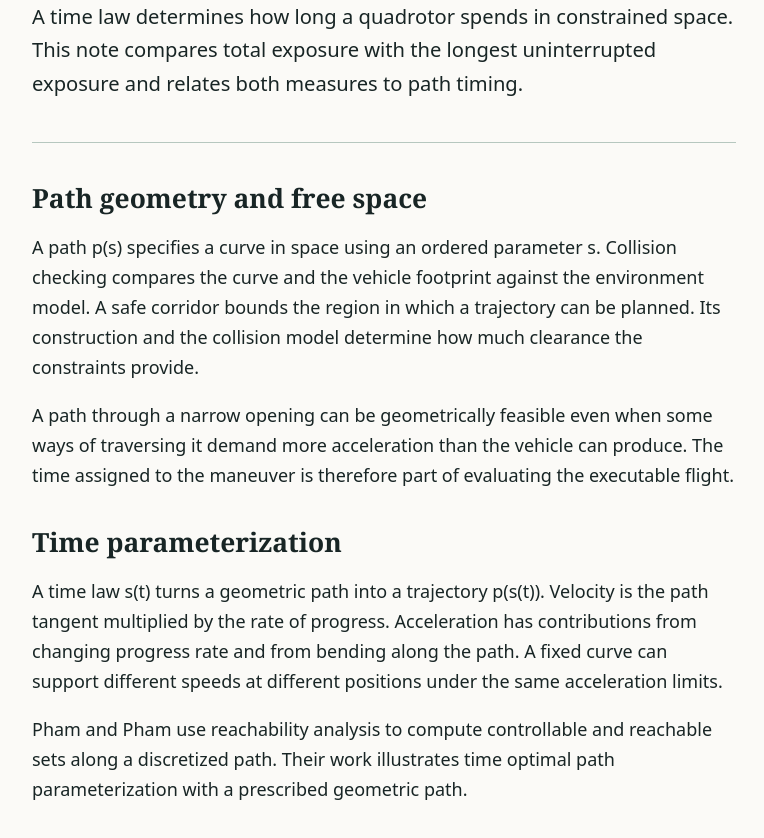
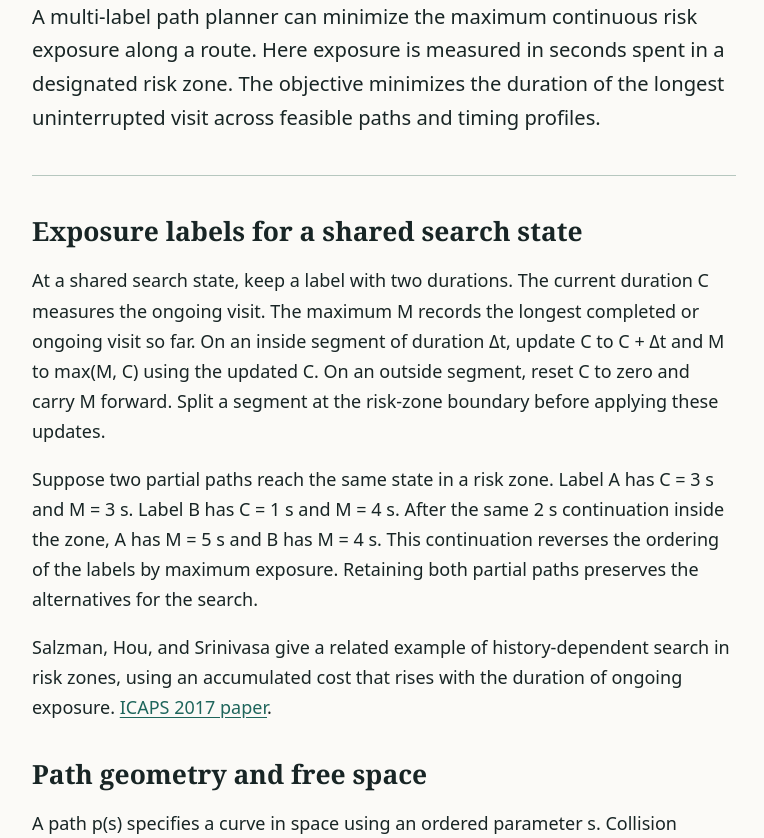
Before and after one commit to 17622336232/path-planning-maximum-continuous-risk-exposure-multi-label, a plain HTML site: page docs/index.html in a window 1280 px wide. Shown: the part 388-1226 px from the top of the page, without its empty margins (256-1020 px from the left). Drawn offline with Linux system fonts and the light colour scheme.

Commit message:
Align the project page with its multi-label planning topic

```diff
--- a/docs/index.html
+++ b/docs/index.html
@@ -4,8 +4,8 @@
 <meta charset="utf-8">
 <meta name="robots" content="index,follow">
 <meta name="viewport" content="width=device-width, initial-scale=1">
-<title>Quadrotor Path Timing and Continuous Risk Exposure</title>
-<meta name="description" content="How quadrotor path timing affects total and continuous risk exposure in robot path planning, with a timing example and references to published research.">
+<title>Multi-Label Path Planning to Minimize Maximum Continuous Risk Exposure</title>
+<meta name="description" content="Multi-label path planning for minimizing maximum continuous risk exposure. Track current and longest visits to risk zones in robot and quadrotor planning.">
 
 
 <style>
@@ -20,11 +20,15 @@ header p {font-size:1.12em;}
 a {color:var(--accent);text-underline-offset:.17em;}
 li {margin-bottom:.7rem;}
 </style>
-<link rel="canonical" href="https://17622336232.github.io/continuous-risk-exposure-uav-path-planning/">
+<link rel="canonical" href="https://17622336232.github.io/multi-label-path-planning-maximum-continuous-risk-exposure/">
 </head>
 <body>
 <main>
-<header><h1>Quadrotor Path Timing and Continuous Risk Exposure</h1><p>A time law determines how long a quadrotor spends in constrained space. This note compares total exposure with the longest uninterrupted exposure and relates both measures to path timing.</p></header>
+<header><h1>Multi-Label Path Planning to Minimize Maximum Continuous Risk Exposure</h1><p>A multi-label path planner can minimize the maximum continuous risk exposure along a route. Here exposure is measured in seconds spent in a designated risk zone. The objective minimizes the duration of the longest uninterrupted visit across feasible paths and timing profiles.</p></header>
+<section id="exposure-labels"><h2>Exposure labels for a shared search state</h2>
+<p>At a shared search state, keep a label with two durations. The current duration C measures the ongoing visit. The maximum M records the longest completed or ongoing visit so far. On an inside segment of duration Δt, update C to C + Δt and M to max(M, C) using the updated C. On an outside segment, reset C to zero and carry M forward. Split a segment at the risk-zone boundary before applying these updates.</p>
+<p>Suppose two partial paths reach the same state in a risk zone. Label A has C = 3 s and M = 3 s. Label B has C = 1 s and M = 4 s. After the same 2 s continuation inside the zone, A has M = 5 s and B has M = 4 s. This continuation reverses the ordering of the labels by maximum exposure. Retaining both partial paths preserves the alternatives for the search.</p>
+<p>Salzman, Hou, and Srinivasa give a related example of history-dependent search in risk zones, using an accumulated cost that rises with the duration of ongoing exposure. <a href="https://ojs.aaai.org/index.php/ICAPS/article/view/13855">ICAPS 2017 paper</a>.</p></section>
 <section id="geometry"><h2>Path geometry and free space</h2><p>A path p(s) specifies a curve in space using an ordered parameter s. Collision checking compares the curve and the vehicle footprint against the environment model. A safe corridor bounds the region in which a trajectory can be planned. Its construction and the collision model determine how much clearance the constraints provide.</p><p>A path through a narrow opening can be geometrically feasible even when some ways of traversing it demand more acceleration than the vehicle can produce. The time assigned to the maneuver is therefore part of evaluating the executable flight.</p></section>
 <section id="timing"><h2>Time parameterization</h2><p>A time law s(t) turns a geometric path into a trajectory p(s(t)). Velocity is the path tangent multiplied by the rate of progress. Acceleration has contributions from changing progress rate and from bending along the path. A fixed curve can support different speeds at different positions under the same acceleration limits.</p><p>Pham and Pham use reachability analysis to compute controllable and reachable sets along a discretized path. Their work illustrates time optimal path parameterization with a prescribed geometric path.</p></section>
 <section id="optimization"><h2>Spatial and temporal trajectory optimization</h2><p>A trajectory optimizer can vary spatial parameters and segment durations together. Changing the shape can improve clearance or reduce curvature. Changing durations alters the time derivatives used to check velocity, acceleration and other dynamic constraints. The optimizer needs a model of the free space and the relevant vehicle constraints.</p><p>Wang and colleagues present a multicopter framework that uses a compact trajectory representation with spatial and temporal variation. Their formulation supports geometric conditions and several types of dynamic constraints.</p></section>
```
